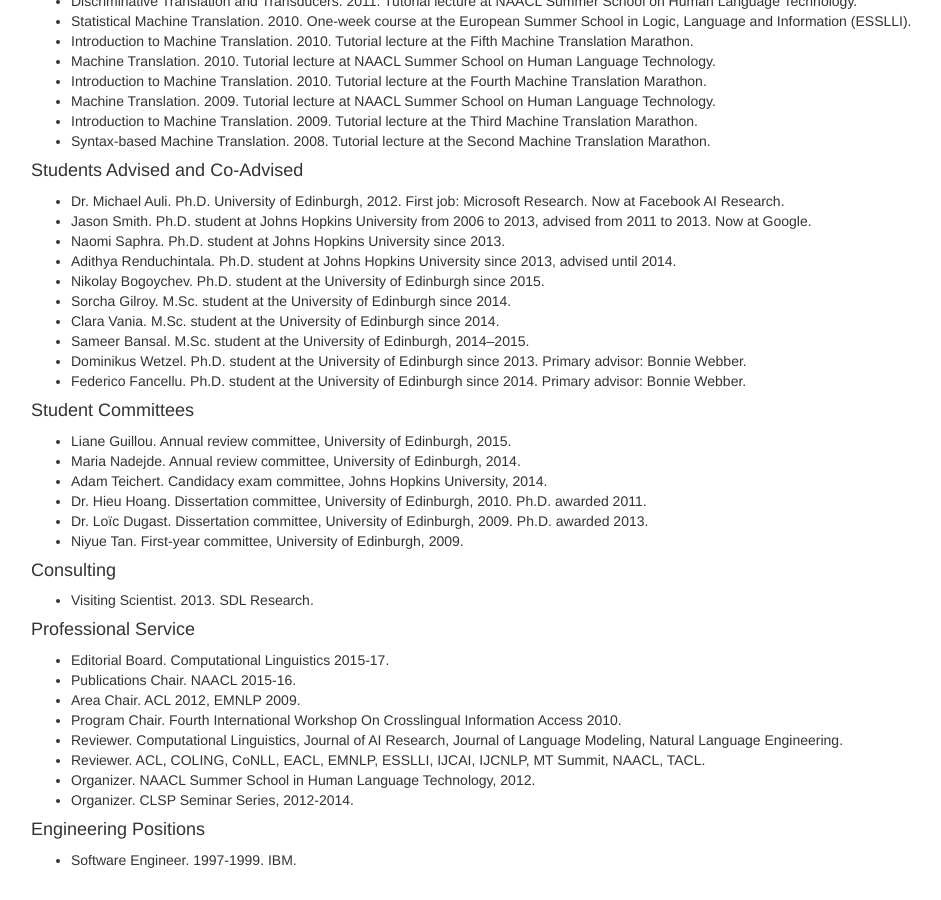
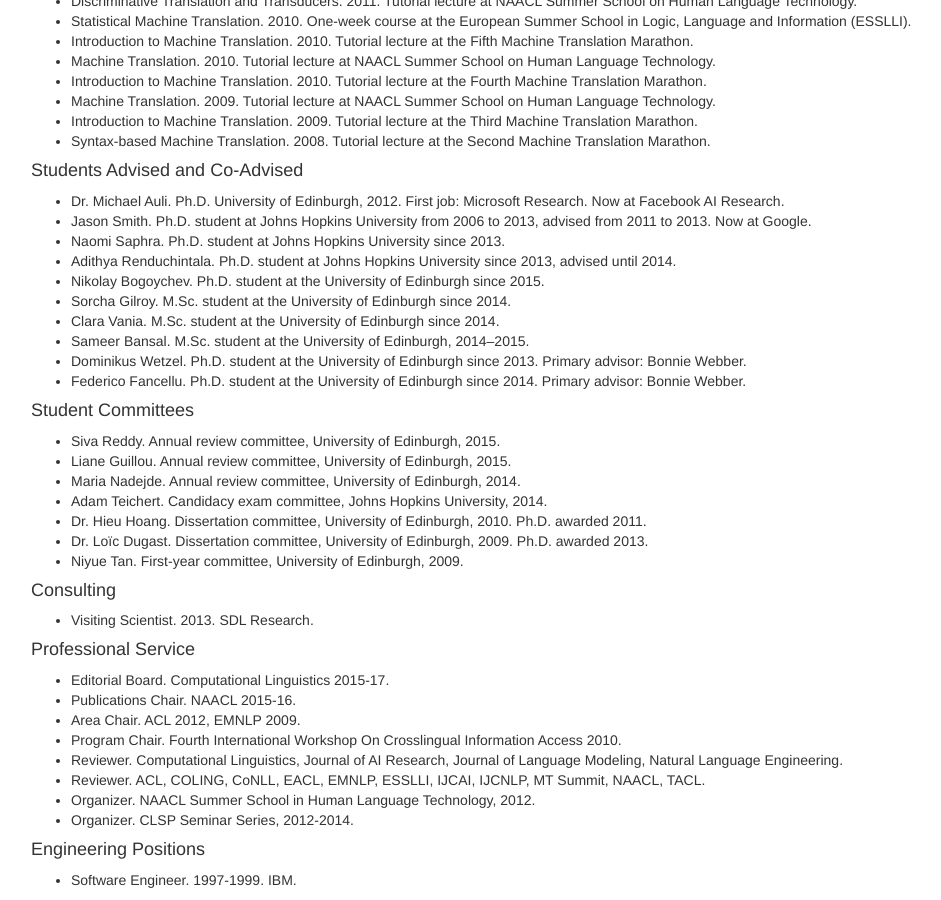
Before and after one commit to alopez/alopez.github.com, a Jekyll site: the page built from cv.html, in a window 1280 px wide and 900 px high, scrolled down 2180 px. Shown: the whole window, without its empty margins (24-965 px from the left). Built offline with Jekyll 4.4.1, drawn with Linux system fonts in a browser that asks for light colours.

Commit message:
Update cv

```diff
--- a/cv.html
+++ b/cv.html
@@ -265,6 +265,9 @@ after-pubs:
     heading: Student Committees
     items:
       -
+        title: Siva Reddy
+        detail: Annual review committee, University of Edinburgh, 2015
+      -
         title: Liane Guillou
         detail: Annual review committee, University of Edinburgh, 2015
       -
```
